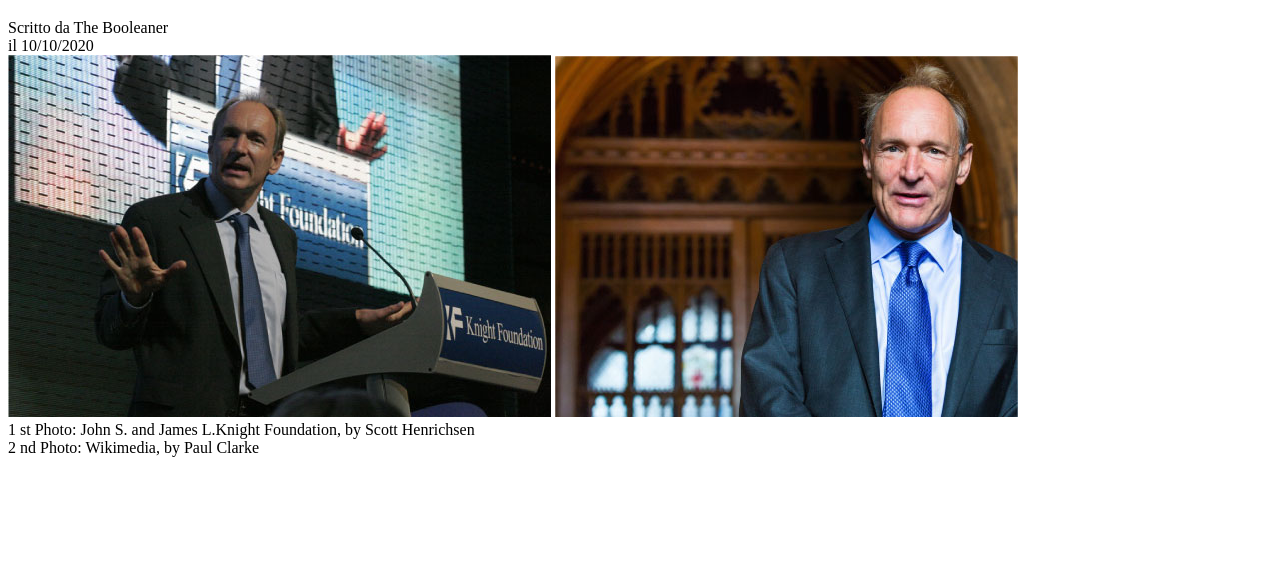
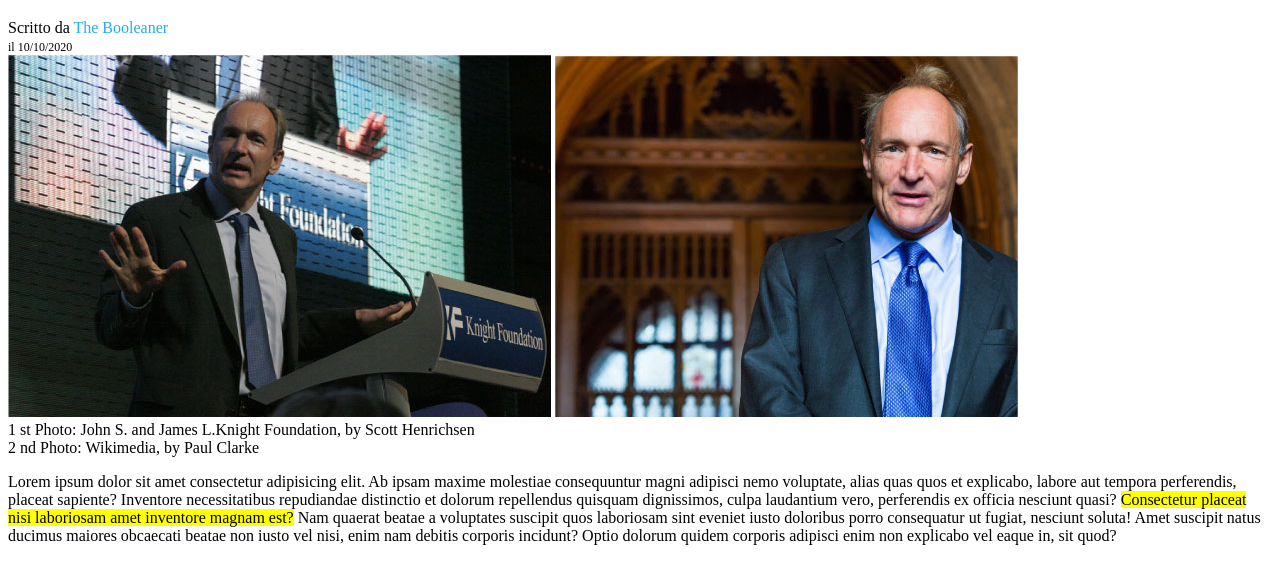
Before and after one commit to mirkodeglinnocenti/html-css-booleaner, a plain HTML site: page index.html in a window 1280 px wide. Shown: the part 144-728 px from the top of the page. Drawn offline with Linux system fonts and the light colour scheme.

```diff
--- a/css/style.css
+++ b/css/style.css
@@ -17,3 +17,15 @@ header{
     background-color: #4EA0FF;
     height: 75px;
 }
+
+.azzurro {
+    color: #29ACE6;
+}
+
+.descrizione{
+    font-size: 12px;
+}
+
+.testo-evidenziato{
+    background-color: yellow;
+}
--- a/index.html
+++ b/index.html
@@ -15,9 +15,14 @@
 
     <main>
         <h1 class="title">Internet deve essere al servizio del "bene pubblico": il manifesto di Tim Berners-Lee</h1>
-        <span>Scritto da The Booleaner</span>
+        <span>
+            Scritto da
+            <span class="azzurro">
+                The Booleaner
+            </span>
+        </span>
         <br>
-        <span>il 10/10/2020</span>
+        <span class="descrizione">il 10/10/2020</span>
         <div>
             <img src="img/tim-1.jpg" alt="foto di Tim Berners-Lee">
             <img src="img/tim-2.jpg" alt="foto di Tim Berners-Lee">
@@ -25,6 +30,10 @@
         <span>1 st Photo: John S. and James L.Knight Foundation, by Scott Henrichsen <br>
               2 nd Photo: Wikimedia, by Paul Clarke
         </span>
+        <p>
+            Lorem ipsum dolor sit amet consectetur adipisicing elit. Ab ipsam maxime molestiae consequuntur magni adipisci nemo voluptate, alias quas quos et explicabo, labore aut tempora perferendis, placeat sapiente? Inventore necessitatibus repudiandae distinctio et dolorum repellendus quisquam dignissimos, culpa laudantium vero, perferendis ex officia nesciunt quasi?
+            <span class="testo-evidenziato">Consectetur placeat nisi laboriosam amet inventore magnam est?</span> Nam quaerat beatae a voluptates suscipit quos laboriosam sint eveniet iusto doloribus porro consequatur ut fugiat, nesciunt soluta! Amet suscipit natus ducimus maiores obcaecati beatae non iusto vel nisi, enim nam debitis corporis incidunt? Optio dolorum quidem corporis adipisci enim non explicabo vel eaque in, sit quod?
+        </p>
 
     </main>
 
```
